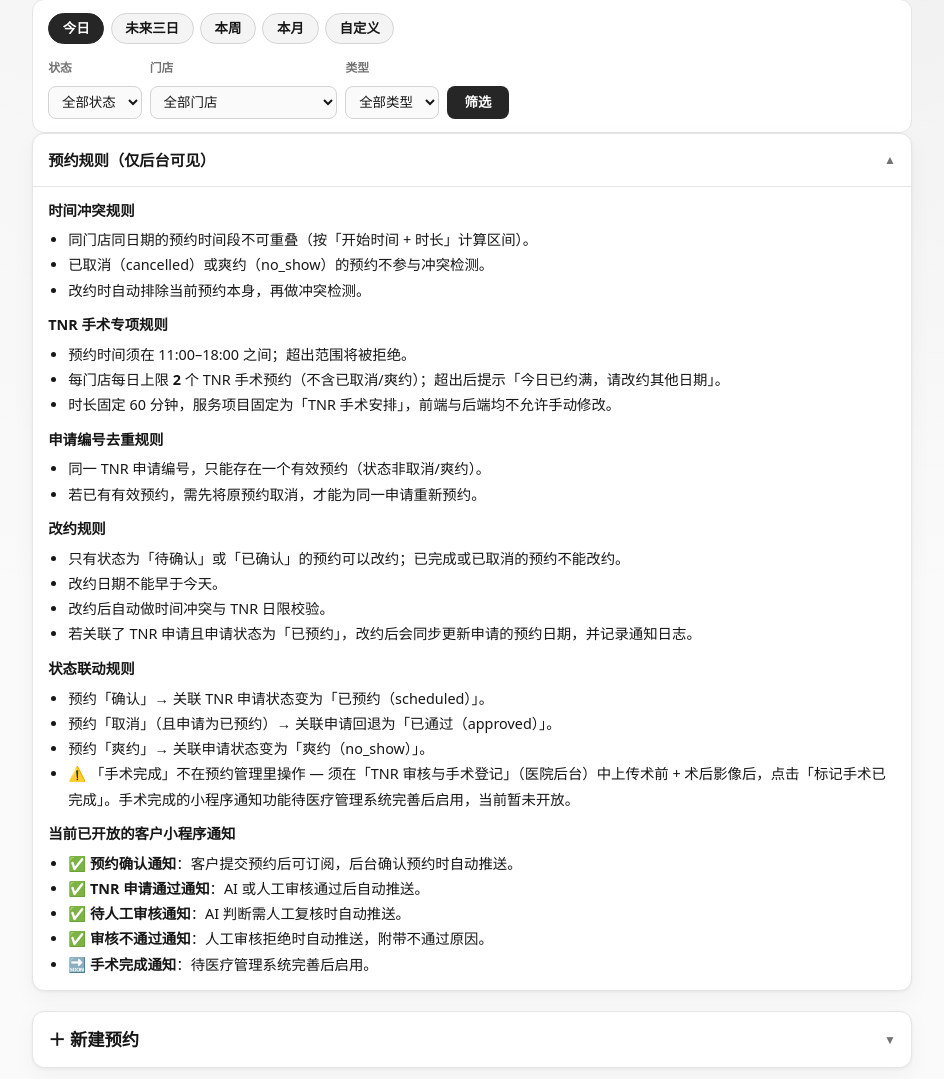
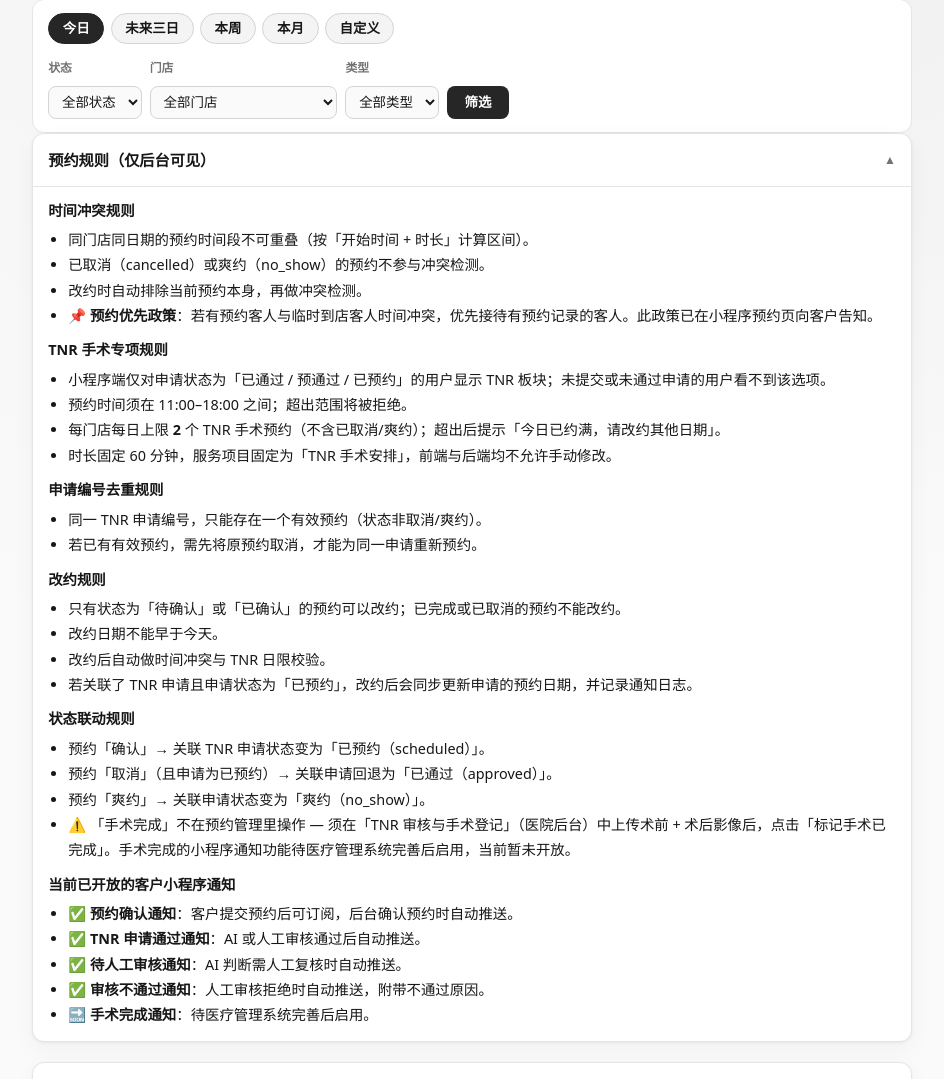
Before and after one commit to levanchic2-lang/dafopet-miniapp, a FastAPI app: page /admin/appointments in a window 1280 px wide, after a click that opens the changed part. Shown: the part 330-1409 px from the top of the page, without its empty margins (168-1112 px from the left). Run offline with FastAPI, Linux system fonts and the light colour scheme; the visitor is signed in with stand-in values (Sample User, id 1); data that the repository does not hold is empty.

Commit message:
docs: 补全预约规则两条缺失说明
- TNR专项规则新增：小程序仅对已通过申请的用户显示TNR板块
- 时间冲突规则新增：预约优先政策，说明与临时到店冲突时的处理方式

Co-Authored-By: Claude Sonnet 4.6 <noreply@anthropic.com>

```diff
--- a/templates/admin_appointments.html
+++ b/templates/admin_appointments.html
@@ -426,11 +426,13 @@
         <li>同门店同日期的预约时间段不可重叠（按「开始时间 + 时长」计算区间）。</li>
         <li>已取消（cancelled）或爽约（no_show）的预约不参与冲突检测。</li>
         <li>改约时自动排除当前预约本身，再做冲突检测。</li>
+        <li>📌 <strong>预约优先政策</strong>：若有预约客人与临时到店客人时间冲突，优先接待有预约记录的客人。此政策已在小程序预约页向客户告知。</li>
       </ul>
     </div>
     <div>
       <strong>TNR 手术专项规则</strong>
       <ul style="margin:0.35rem 0 0;padding-left:1.25rem;line-height:1.75;">
+        <li>小程序端仅对申请状态为「已通过 / 预通过 / 已预约」的用户显示 TNR 板块；未提交或未通过申请的用户看不到该选项。</li>
         <li>预约时间须在 11:00–18:00 之间；超出范围将被拒绝。</li>
         <li>每门店每日上限 <strong>2</strong> 个 TNR 手术预约（不含已取消/爽约）；超出后提示「今日已约满，请改约其他日期」。</li>
         <li>时长固定 60 分钟，服务项目固定为「TNR 手术安排」，前端与后端均不允许手动修改。</li>
```
